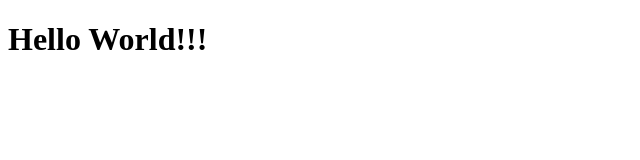
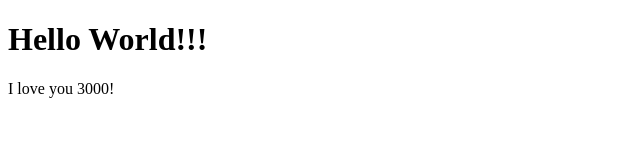
Before and after one commit to phantomthiefkid/git-test-01, a plain HTML site: page index.html in a window 1280 px wide. Shown: the whole page, without its empty margins (0-640 px from the left). Drawn offline with Linux system fonts and the light colour scheme.

Commit message:
Second commit

```diff
--- a/index.html
+++ b/index.html
@@ -8,5 +8,6 @@
 </head>
 <body>
     <h1>Hello World!!!</h1>
+    <p>I love you 3000!</p>
 </body>
 </html>
```
